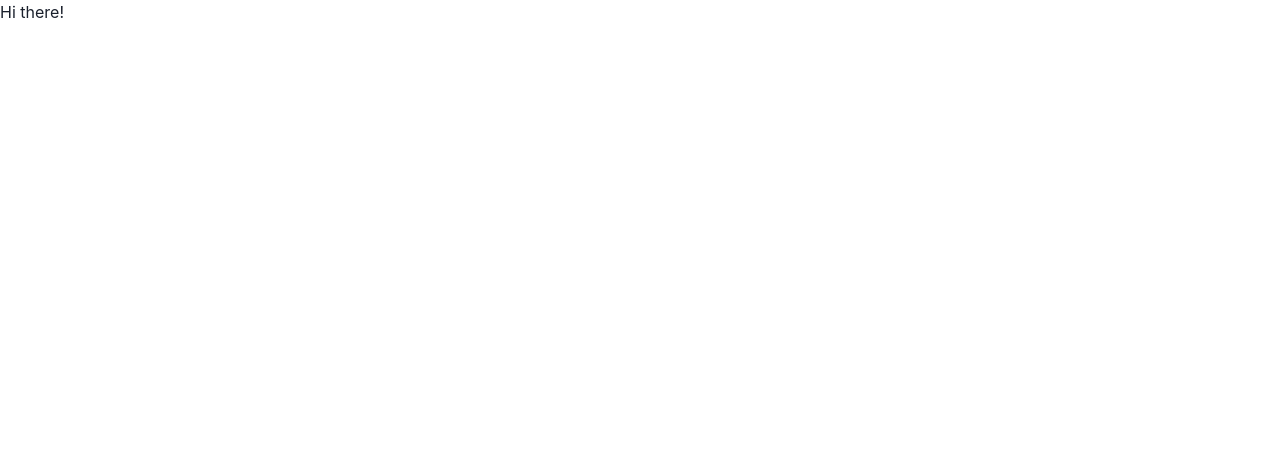
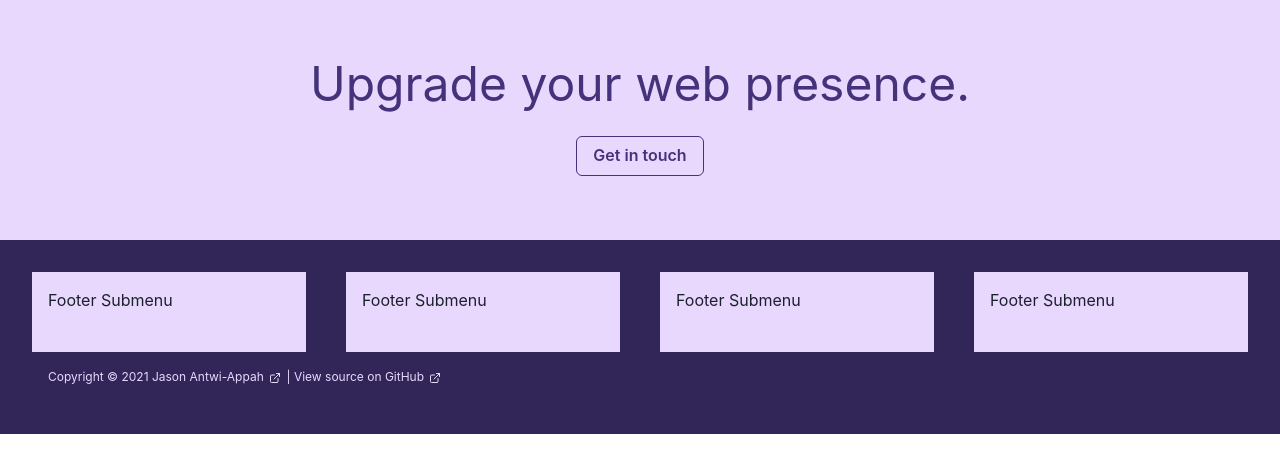
Before and after one commit to jasonappah/novus-media, a Next.js app: page / in a window 1280 px wide. Shown: the top 472 px of the page. Built offline with nearby package versions, Linux system fonts and the light colour scheme.

Commit message:
feat: threw together a dummy footer and cta

```diff
--- a/pages/index.js
+++ b/pages/index.js
@@ -1,5 +1,6 @@
 import Head from 'next/head'
-
+import { Text, Box, Link, SimpleGrid, Button, Flex } from '@chakra-ui/react'
+import { ExternalLinkIcon } from '@chakra-ui/icons'
 export default function Home() {
 	return (
 		<div>
@@ -7,7 +8,46 @@ export default function Home() {
 				<title>Novus Media</title>
 				<link rel="icon" href="/favicon.ico" />
 			</Head>
-			Hi there!
+			<CallToAction />
+			<Footer />
 		</div>
 	)
 }
+
+function Footer() {
+	return (
+		<Box bg="purple.900" p={8}>
+			<SimpleGrid columns={4} spacing={10}>
+				<Box bg="purple.100" p={4} height="80px">Footer Submenu</Box>
+				<Box bg="purple.100" p={4} height="80px">Footer Submenu</Box>
+				<Box bg="purple.100" p={4} height="80px">Footer Submenu</Box>
+				<Box bg="purple.100" p={4} height="80px">Footer Submenu</Box>
+			</SimpleGrid>
+			<Box w="100%" p={4}>
+				<Text fontSize="xs" color="purple.100">
+					Copyright © {new Date().getFullYear()}{' '}
+					<Link href="https://jasonaa.me" isExternal>
+						Jason Antwi-Appah <ExternalLinkIcon mx="2px" />
+					</Link>{' '}
+					|{' '}
+					<Link href="https://jasonaa.me/g/novus-media" isExternal>
+						View source on GitHub <ExternalLinkIcon mx="2px" />
+					</Link>
+				</Text>
+			</Box>
+		</Box>
+	)
+}
+
+function CallToAction() {
+	return (
+		<Flex align="center" direction="column" bg="purple.100" w="100%" p={12} color="purple.800">
+				<Text fontSize="5xl">
+					Upgrade your web presence.
+				</Text>
+				<Button m={4} colorScheme="white" variant="outline">
+					Get in touch
+				</Button>
+		</Flex>
+	)
+	}
```
